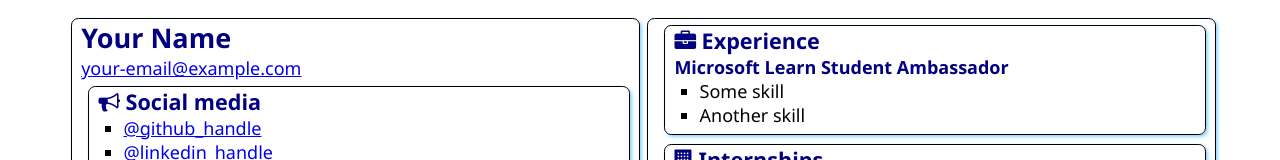
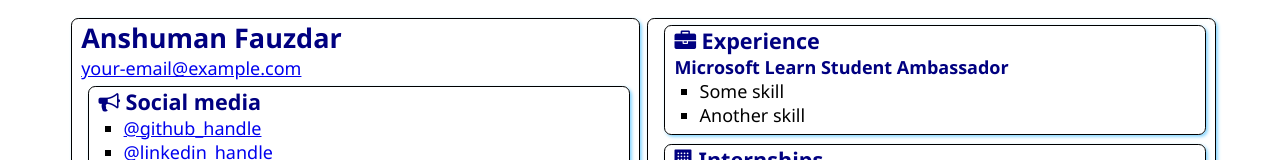
Before and after one commit to AnshumanFauzdar/SATechnicalOnboarding, a plain HTML site: page src/index.html in a window 1280 px wide. Shown: the top 160 px of the page. Drawn offline with Linux system fonts and the light colour scheme.

Commit message:
added my name

```diff
--- a/src/index.html
+++ b/src/index.html
@@ -12,7 +12,7 @@
 <body>
     <main>
         <article class="box">
-            <h1>Your Name</h1>
+            <h1>Anshuman Fauzdar</h1>
             <div><a href="mailto:your.email@example.com">your-email@example.com</a></div>
 
             <section class="box">
```
